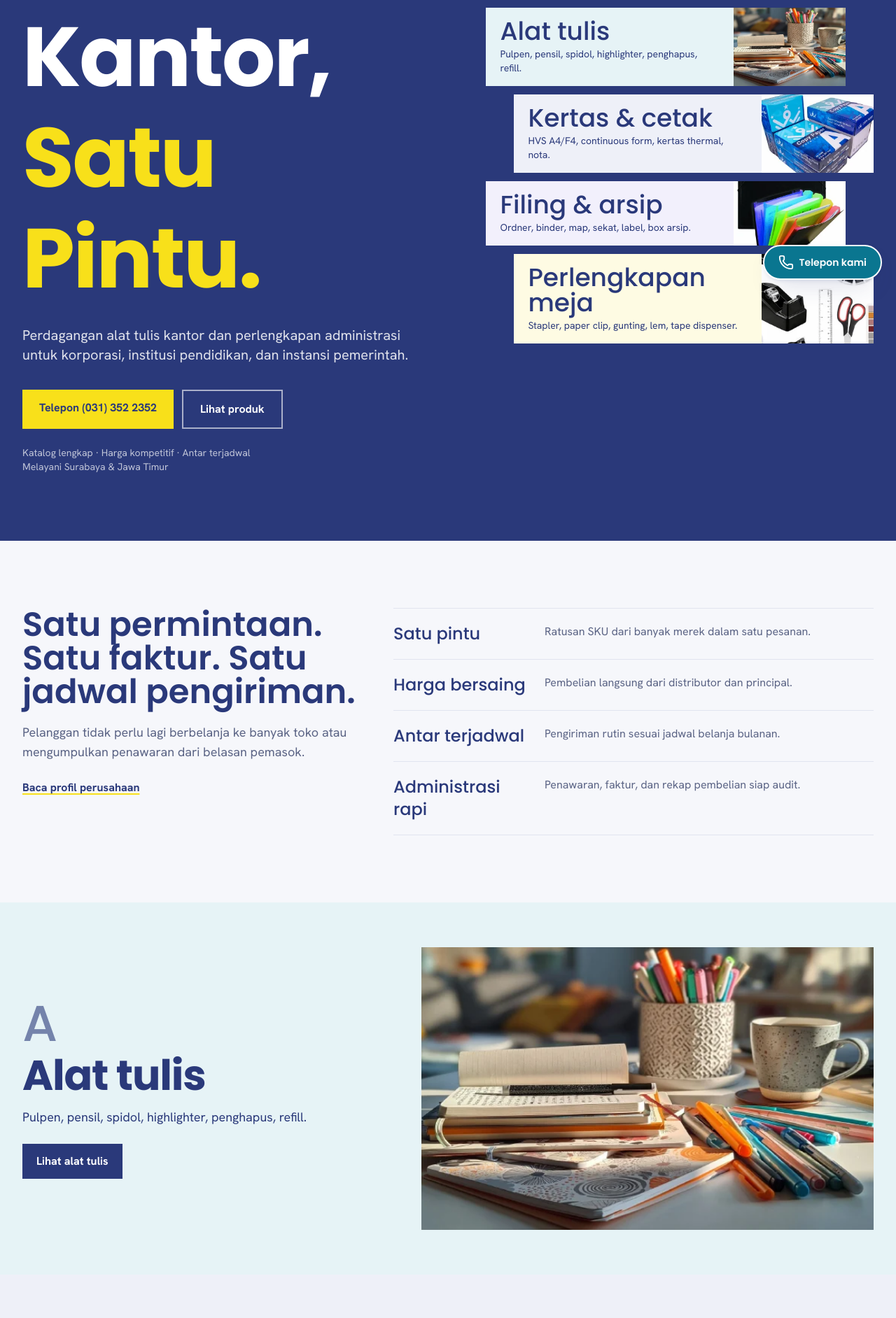
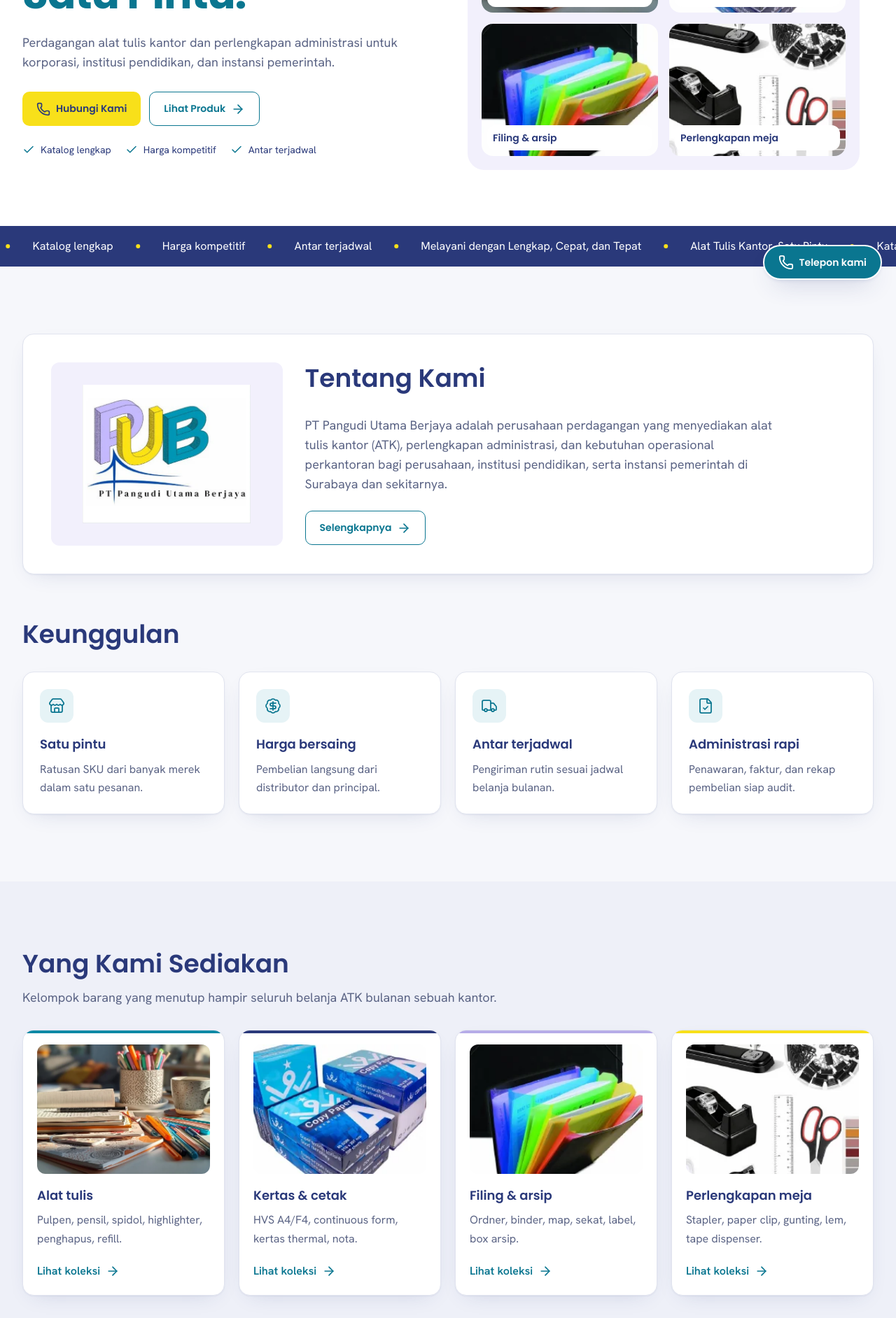
Before and after one commit to sayyidtrq/pubComprof, a Next.js app: page / in a window 1280 px wide. Shown: the part 380-2264 px from the top of the page at 70% size. Built offline with nearby package versions, Linux system fonts and the light colour scheme.

Commit message:
feat(home): add category collage featured products and FAQ

```diff
--- a/src/app/page.tsx
+++ b/src/app/page.tsx
@@ -1,160 +1,159 @@
 import Image from "next/image";
 import Link from "next/link";
+import { Check, Phone, ArrowRight } from "lucide-react";
 import { Container } from "@/components/PageHeader";
-import { alsoAvailable, categories, site, strengths } from "@/content/site";
-
+import { ButtonLink } from "@/components/Button";
+import { SectionHeading } from "@/components/SectionHeading";
+import { CategoryCard } from "@/components/CategoryCard";
+import { ProductCard } from "@/components/ProductCard";
+import { FeatureCard } from "@/components/FeatureCard";
+import { Marquee } from "@/components/Marquee";
+import { CtaBand } from "@/components/CtaBand";
+import { Faq } from "@/components/Faq";
+import {
+  alsoAvailable,
+  categories,
+  site,
+  strengths,
+  profile,
+  ui,
+} from "@/content/site";
 export default function Home() {
   return (
     <>
-      <section className="bg-navy text-white">
-        <Container className="grid min-w-0 items-center gap-12 py-14 sm:py-20 lg:grid-cols-[1.05fr_1fr] lg:gap-8 lg:py-24 [&>*]:min-w-0">
+      <section className="bg-white">
+        <Container className="grid items-center gap-10 py-10 sm:py-16 lg:grid-cols-2 lg:gap-14 lg:py-20">
           <div>
-            <p className="font-heading text-lg text-white/70">
-              Company Profile 2026
-            </p>
-            <h1 className="h-page mt-3 text-[clamp(3.5rem,10vw,7.5rem)]">
-              Alat Tulis Kantor,{" "}
-              <span className="text-yellow">Satu Pintu.</span>
+            <p className="chip bg-lavender-50">{ui.heroChip}</p>
+            <h1 className="h-hero mt-5">
+              {ui.heroStart} <span className="text-teal-700">{ui.heroEnd}</span>
             </h1>
-            <p className="mt-6 max-w-xl text-lg text-white/85 sm:text-xl">
+            <p className="measure text-muted mt-5 text-lg">
               {site.description}
             </p>
-            <div className="mt-9 flex flex-wrap gap-3">
-              <a
+            <div className="mt-7 flex flex-wrap gap-3">
+              <ButtonLink
                 href={site.contact.phoneHref}
-                className="bg-yellow text-navy px-6 py-3.5 text-base font-bold hover:brightness-95"
+                icon={<Phone size={20} aria-hidden="true" />}
               >
-                Telepon {site.contact.phone}
-              </a>
+                {ui.contact}
+              </ButtonLink>
+              <ButtonLink href="/produk-layanan" variant="secondary">
+                {ui.viewProducts}
+                <ArrowRight size={20} aria-hidden="true" />
+              </ButtonLink>
+            </div>
+            <ul className="mt-6 flex flex-wrap gap-x-5 gap-y-2 text-sm">
+              {ui.heroPoints.map((p) => (
+                <li key={p} className="flex items-center gap-2">
+                  <Check
+                    className="text-teal-700"
+                    size={18}
+                    aria-hidden="true"
+                  />
+                  {p}
+                </li>
+              ))}
+            </ul>
+          </div>
+          <div className="bg-lavender-50 grid max-w-[560px] grid-cols-2 gap-3 rounded-3xl p-3 sm:gap-4 sm:p-5">
+            {categories.map((c, i) => (
               <Link
-                href="/produk-layanan"
-                className="hover:text-navy border-2 border-white/60 px-6 py-3.5 text-base font-bold hover:bg-white"
+                key={c.slug}
+                href={`/produk-layanan/${c.slug}`}
+                className="group rounded-card relative aspect-[4/3] overflow-hidden"
               >
-                Lihat produk
-              </Link>
-            </div>
-            <p className="mt-6 text-sm text-white/70">
-              Katalog lengkap · Harga kompetitif · Antar terjadwal
-              <br />
-              Melayani {site.area}
-            </p>
-          </div>
-
-          <ul className="flex min-w-0 flex-col gap-3 lg:pl-6">
-            {categories.map((c, i) => (
-              <li
-                key={c.slug}
-                style={{ ["--i" as string]: i }}
-                className={`${i % 2 ? "lg:ml-10" : "lg:mr-10"}`}
-              >
-                <Link
-                  href={`/produk-layanan/${c.slug}`}
-                  className={`${{ teal: "text-navy bg-teal-50", navy: "bg-navy-50 text-navy", lavender: "bg-lavender-50 text-navy", yellow: "text-navy bg-yellow-50" }[c.tone]} group flex items-stretch justify-between overflow-hidden transition-transform duration-300 ease-[var(--ease-out-expo)] hover:-translate-x-2`}
-                >
-                  <span className="flex flex-col justify-center px-5 py-4">
-                    <span className="font-heading text-3xl leading-none sm:text-4xl">
-                      {c.name}
-                    </span>
-                    <span className="mt-1 text-sm">{c.items}</span>
-                  </span>
-                  <span className="relative block w-28 shrink-0 sm:w-40">
                 <Image
                   src={c.image}
                   alt={c.imageAlt}
                   fill
-                      sizes="160px"
-                      className="object-cover"
+                  loading={i < 2 ? "eager" : "lazy"}
+                  sizes="(min-width:1024px) 250px, (min-width:640px) 240px, 42vw"
+                  className="object-cover transition-transform duration-200 group-hover:scale-105"
                 />
+                <span className="font-heading absolute right-2 bottom-2 left-2 rounded-xl bg-white px-2 py-2 text-xs font-semibold sm:text-sm">
+                  {c.name}
                 </span>
               </Link>
-              </li>
             ))}
-          </ul>
-        </Container>
-      </section>
-
-      <section className="py-16 sm:py-24">
-        <Container>
-          <div className="grid gap-10 lg:grid-cols-[1fr_1.4fr]">
-            <div>
-              <h2 className="h-section text-4xl sm:text-5xl">
-                Satu permintaan. Satu faktur. Satu jadwal pengiriman.
-              </h2>
-              <p className="measure text-muted mt-5 text-lg">
-                Pelanggan tidak perlu lagi berbelanja ke banyak toko atau
-                mengumpulkan penawaran dari belasan pemasok.
-              </p>
-              <Link
-                href="/tentang-kami#profil"
-                className="decoration-yellow hover:decoration-navy mt-6 inline-block font-bold underline decoration-2"
-              >
-                Baca profil perusahaan
-              </Link>
-            </div>
-            <dl className="divide-line border-line divide-y border-y">
-              {strengths.map((s) => (
-                <div
-                  key={s.title}
-                  className="grid gap-1 py-5 sm:grid-cols-[12rem_1fr] sm:gap-6"
-                >
-                  <dt className="font-heading text-2xl">{s.title}</dt>
-                  <dd className="text-muted">{s.text}</dd>
-                </div>
-              ))}
-            </dl>
           </div>
         </Container>
       </section>
-
-      {categories.map((c) => (
-        <section
-          key={c.slug}
-          className={`${{ teal: "text-navy bg-teal-50", navy: "bg-navy-50 text-navy", lavender: "bg-lavender-50 text-navy", yellow: "text-navy bg-yellow-50" }[c.tone]}`}
+      <Marquee />
+      <section className="section">
+        <Container>
+          <div className="card grid gap-8 p-6 sm:p-10 md:grid-cols-[.6fr_1.4fr]">
+            <div className="bg-lavender-50 flex items-center justify-center rounded-xl p-8">
+              <Image
+                src="/images/brand/logo.webp"
+                alt={site.name}
+                width={502}
+                height={413}
+                sizes="(min-width:768px) 240px, 65vw"
+                className="h-auto w-full max-w-60"
+              />
+            </div>
+            <div className="self-center">
+              <SectionHeading title={ui.about} />
+              <p className="measure text-muted text-lg">
+                {profile.paragraphs[0]}
+              </p>
+              <ButtonLink
+                href="/tentang-kami"
+                variant="secondary"
+                className="mt-6"
               >
-          <Container className="grid items-center gap-8 py-12 sm:py-16 md:grid-cols-[1fr_1.2fr]">
-            <div>
-              <p
-                className="font-heading text-6xl leading-none opacity-60 sm:text-7xl"
-                aria-hidden="true"
-              >
-                {c.code}
-              </p>
-              <h2 className="h-page mt-2 text-5xl sm:text-6xl">{c.name}</h2>
-              <p className="measure mt-4 text-lg">{c.items}</p>
-              <Link
-                href={`/produk-layanan/${c.slug}`}
-                className="bg-navy hover:bg-navy-900 mt-6 inline-block px-5 py-3 font-bold text-white"
-              >
-                Lihat {c.name.toLowerCase()}
-              </Link>
+                {ui.more}
+                <ArrowRight size={20} aria-hidden="true" />
+              </ButtonLink>
             </div>
-            <div className="relative aspect-[16/10] overflow-hidden">
-              <Image
-                src={c.image}
-                alt={c.imageAlt}
-                fill
-                sizes="(min-width:768px) 55vw, 100vw"
-                className="object-cover"
-              />
+          </div>
+          <div className="mt-16">
+            <SectionHeading title={ui.strengths} />
+            <div className="grid gap-5 sm:grid-cols-2 lg:grid-cols-4">
+              {strengths.map((f) => (
+                <FeatureCard key={f.title} feature={f} />
+              ))}
+            </div>
           </div>
         </Container>
       </section>
+      <section className="section bg-navy-50">
+        <Container>
+          <SectionHeading title={ui.supplied} sub={ui.suppliedLead} />
+          <div className="grid gap-5 sm:grid-cols-2 lg:grid-cols-4">
+            {categories.map((c) => (
+              <CategoryCard key={c.slug} category={c} />
             ))}
-
-      <section className="py-16 sm:py-20">
-        <Container className="grid gap-8 md:grid-cols-[1fr_auto] md:items-center">
-          <div>
-            <h2 className="h-section text-3xl sm:text-4xl">Juga tersedia</h2>
-            <p className="measure text-muted mt-2 text-lg">{alsoAvailable}</p>
           </div>
-          <a
-            href={site.contact.phoneHref}
-            className="bg-navy hover:bg-navy-900 px-6 py-4 text-center text-lg font-bold text-white"
-          >
-            Minta penawaran: {site.contact.phone}
-          </a>
+          <p className="text-muted mt-7">
+            <strong className="text-navy">{ui.also}: </strong>
+            {alsoAvailable}
+          </p>
         </Container>
       </section>
+      <section className="section">
+        <Container>
+          <SectionHeading title={ui.featured} />
+          <div className="grid grid-cols-2 gap-3 sm:grid-cols-3 sm:gap-5 lg:grid-cols-4">
+            {categories.flatMap((c) =>
+              c.catalog
+                .slice(0, 2)
+                .map((p) => (
+                  <ProductCard key={p.src} product={p} category={c} />
+                )),
+            )}
+          </div>
+          <div className="mt-8 text-center">
+            <ButtonLink href="/produk-layanan" variant="secondary">
+              {ui.viewAll}
+              <ArrowRight size={20} aria-hidden="true" />
+            </ButtonLink>
+          </div>
+        </Container>
+      </section>
+      <CtaBand />
+      <Faq />
     </>
   );
 }
```
Lines whose indentation alone changed are shown as unchanged.
